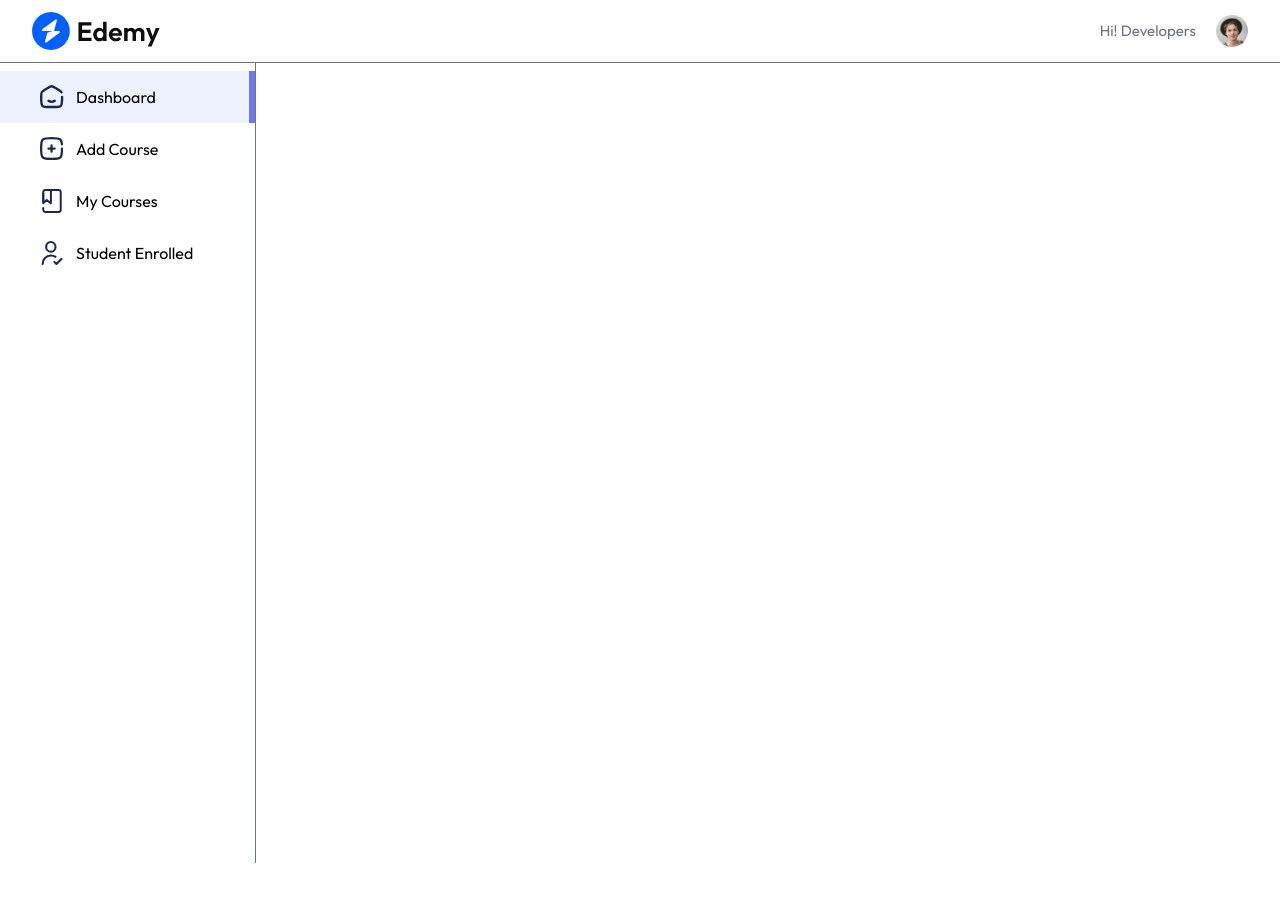
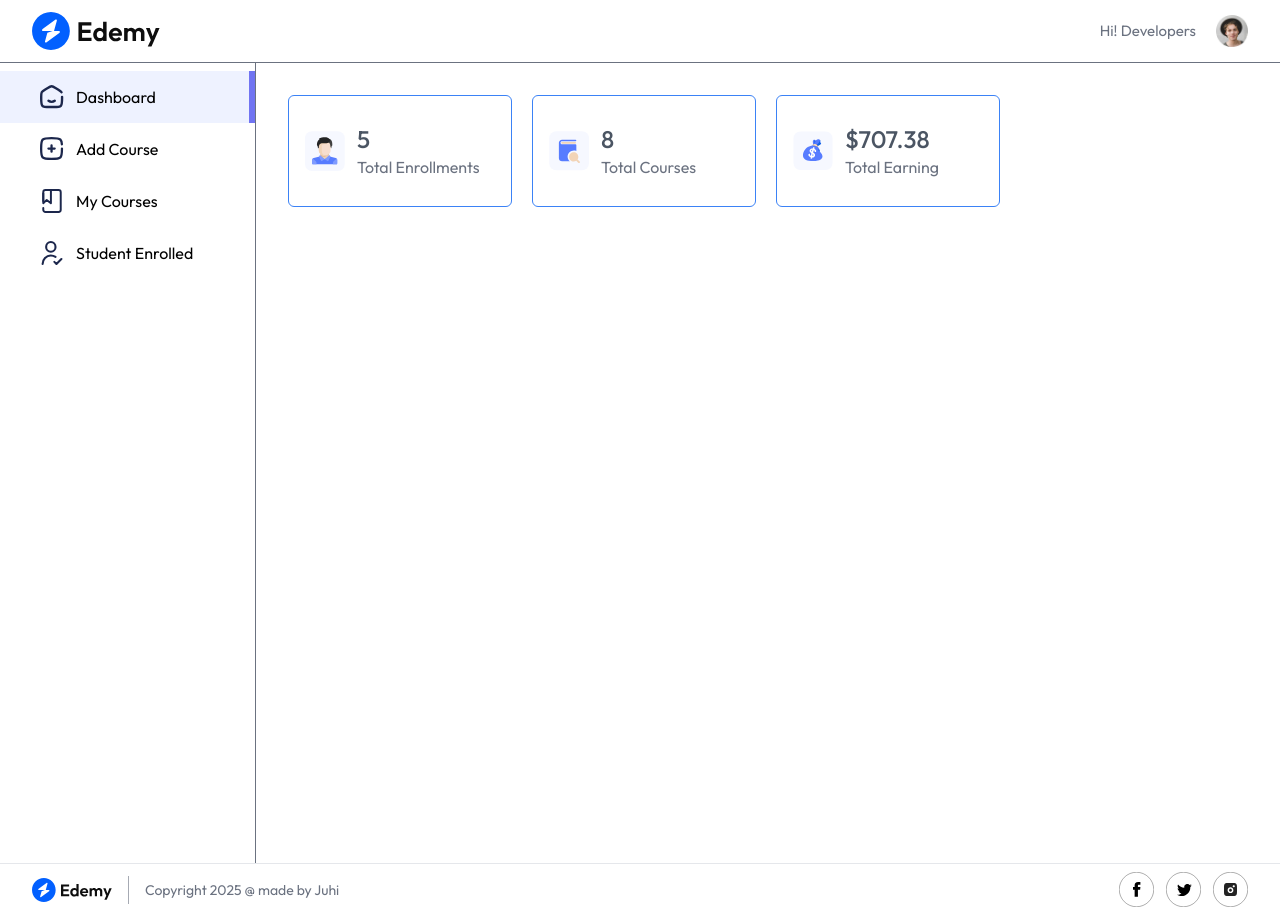
Before and after one commit to juhinagpure/LMS, a React (Vite) app in the folder client/: page /educator in a window 1280 px wide. Before the commit the page ends 863 px from the top, so only its background shows below. Built offline with nearby package versions, Linux system fonts and the light colour scheme; no server answers; a web font is replaced by a local one.

Commit message:
add Footer component and enhance Dashboard with data fetching for improved educator experience

```diff
--- a/client/src/App.jsx
+++ b/client/src/App.jsx
@@ -27,7 +27,7 @@ const App = () => {
         <Route path="/player/:courseId" element={<Player />} />
         <Route path="/loading/:path" element={<Loading />} />
         <Route path="/educator" element={<Educator />}>
-          <Route path="educator" element={<Dashboard />} />
+          <Route path="/educator" element={<Dashboard />} />
           <Route path="add-course" element={<AddCourse />} />
           <Route path="my-courses" element={<MyCourses />} />
           <Route path="students-enrolled" element={<StudentsEnrolled />} />
--- a/client/src/components/educator/Footer.jsx
+++ b/client/src/components/educator/Footer.jsx
@@ -1,8 +1,31 @@
+import { assets } from "../../assets/assets";
+
 const Footer = () => {
   return (
-    <div>
-      <h1> Edu Footer</h1>
-    </div>
+    <footer className="flex md:flex-row flex-col-reverse items-center justify-between text-left w-full px-8 border-t">
+      <div className="flex items-center gap-4">
+        <img className="hidden md:block w-20" src={assets.logo} alt="logo" />
+        <div className="hidden md:block h-7 w-px bg-gray-500/60"></div>
+
+        <p className="py-4 text-center text-xs md:text-sm text-gray-500">
+          Copyright 2025 @ made by Juhi
+        </p>
+      </div>
+
+      <div className="flex items-center gap-3 max-md:mt-4">
+        <a href="#">
+          <img src={assets.facebook_icon} alt="" />
+        </a>
+
+        <a href="#">
+          <img src={assets.twitter_icon} alt="" />
+        </a>
+
+        <a href="#">
+          <img src={assets.instagram_icon} alt="" />
+        </a>
+      </div>
+    </footer>
   );
 };
 
--- a/client/src/pages/educator/Dashboard.jsx
+++ b/client/src/pages/educator/Dashboard.jsx
@@ -1,8 +1,110 @@
+import { useContext, useEffect, useState } from "react";
+import { assets, dummyDashboardData } from "../../assets/assets";
+import Loading from "../../components/student/Loading";
+import { AppContext } from "../../context/AppContext";
 const Dashboard = () => {
-  return (
-    <div>
-      <h1>Dashboard</h1>
+  const { currency } = useContext(AppContext);
+  const [dashboardData, setDashboardData] = useState(null);
+
+  const fetchDashboardData = async () => {
+    setDashboardData(dummyDashboardData);
+  };
+
+  useEffect(() => {
+    fetchDashboardData();
+  }, []);
+
+  return dashboardData ? (
+    // <div className="min-h-screen flex flex-col items-start justify-between gap-8 md:p-8 md:pb-0 p-4 pt-8 pb-0">
+    //   <div className="space-y-5">
+    //     <div className="flex flex-wrap gap-5 items-center">
+    //       <div className="flex items-center gap-3 shadow-card border border-blue-500 p-4 w-56 rounded-md">
+    //         <img src={assets.patients_icon} alt="Patients icon" />
+    //         <div>
+    //           <p className="text-2xl font-medium text-gray-600">
+    //             {dashboardData.enrolledStudentsData.length}
+    //           </p>
+    //           <p className="text-base text-gray-500">Total Enrollments</p>
+    //         </div>
+    //       </div>
+
+    //       <div className="flex items-center gap-3 shadow-card border border-blue-500 p-4 w-56 rounded-md">
+    //         <img src={assets.appointments_icon} alt="Patients icon" />
+    //         <div>
+    //           <p className="text-2xl font-medium text-gray-600">
+    //             {dashboardData.totalCourses}
+    //           </p>
+    //           <p className="text-base text-gray-500">Total Courses</p>
+    //         </div>
+    //       </div>
+
+    //       <div className="flex items-center gap-3 shadow-card border border-blue-500 p-4 w-56 rounded-md">
+    //         <img src={assets.earning_icon} alt="Patients icon" />
+    //         <div>
+    //           <p className="text-2xl font-medium text-gray-600">
+    //             {currency}
+    //             {dashboardData.totalEarnings}
+    //           </p>
+    //           <p className="text-base text-gray-500">Total Earning</p>
+    //         </div>
+    //       </div>
+    //     </div>
+    //   </div>
+    // </div>
+
+    <div className="min-h-screen flex flex-col items-start justify-between gap-8 md:p-8 md:pb-0 p-4 pt-8 pb-0">
+      <div className="space-y-5">
+        <div className="flex flex-wrap gap-5 items-center">
+          {/* Total Enrollments */}
+          <div className="flex items-center gap-3 shadow-card border border-blue-500 p-4 w-56 h-28 rounded-md">
+            <img
+              src={assets.patients_icon}
+              alt="Patients icon"
+              className="w-10 h-10"
+            />
+            <div>
+              <p className="text-2xl font-medium text-gray-600">
+                {dashboardData.enrolledStudentsData.length}
+              </p>
+              <p className="text-base text-gray-500">Total Enrollments</p>
+            </div>
+          </div>
+
+          {/* Total Courses */}
+          <div className="flex items-center gap-3 shadow-card border border-blue-500 p-4 w-56 h-28 rounded-md">
+            <img
+              src={assets.appointments_icon}
+              alt="Courses icon"
+              className="w-10 h-10"
+            />
+            <div>
+              <p className="text-2xl font-medium text-gray-600">
+                {dashboardData.totalCourses}
+              </p>
+              <p className="text-base text-gray-500">Total Courses</p>
+            </div>
+          </div>
+
+          {/* Total Earning */}
+          <div className="flex items-center gap-3 shadow-card border border-blue-500 p-4 w-56 h-28 rounded-md">
+            <img
+              src={assets.earning_icon}
+              alt="Earning icon"
+              className="w-10 h-10"
+            />
+            <div>
+              <p className="text-2xl font-medium text-gray-600">
+                {currency}
+                {dashboardData.totalEarnings}
+              </p>
+              <p className="text-base text-gray-500">Total Earning</p>
+            </div>
+          </div>
+        </div>
+      </div>
     </div>
+  ) : (
+    <Loading />
   );
 };
 
--- a/client/src/pages/educator/Educator.jsx
+++ b/client/src/pages/educator/Educator.jsx
@@ -1,4 +1,5 @@
 import { Outlet } from "react-router-dom";
+import Footer from "../../components/educator/Footer";
 import Navbar from "../../components/educator/Navbar";
 import Sidebar from "../../components/educator/Sidebar";
 const Educator = () => {
@@ -9,6 +10,7 @@ const Educator = () => {
         <Sidebar />
         <div className="flex-1">{<Outlet />}</div>
       </div>
+      <Footer />
     </div>
   );
 };
```
